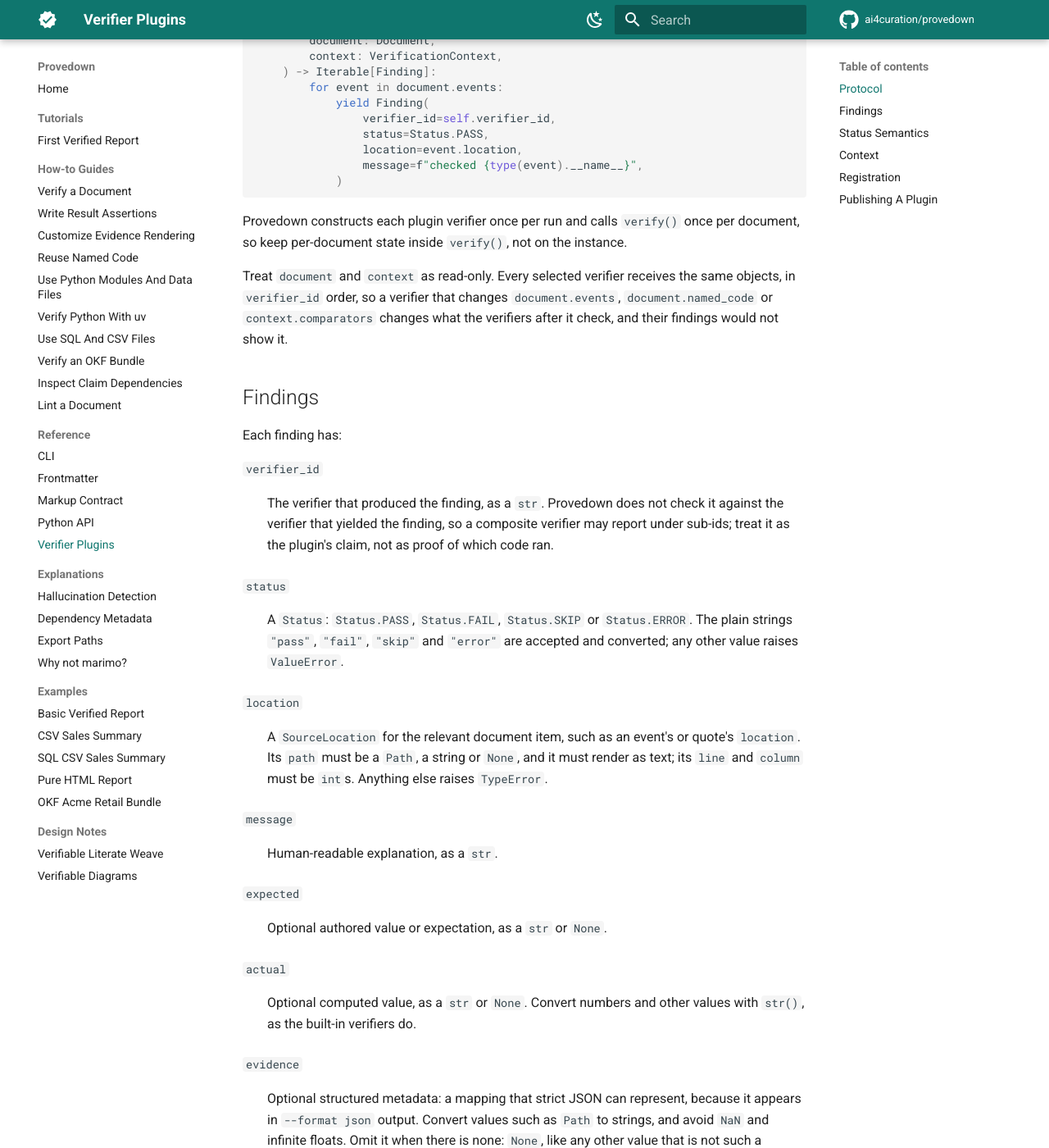
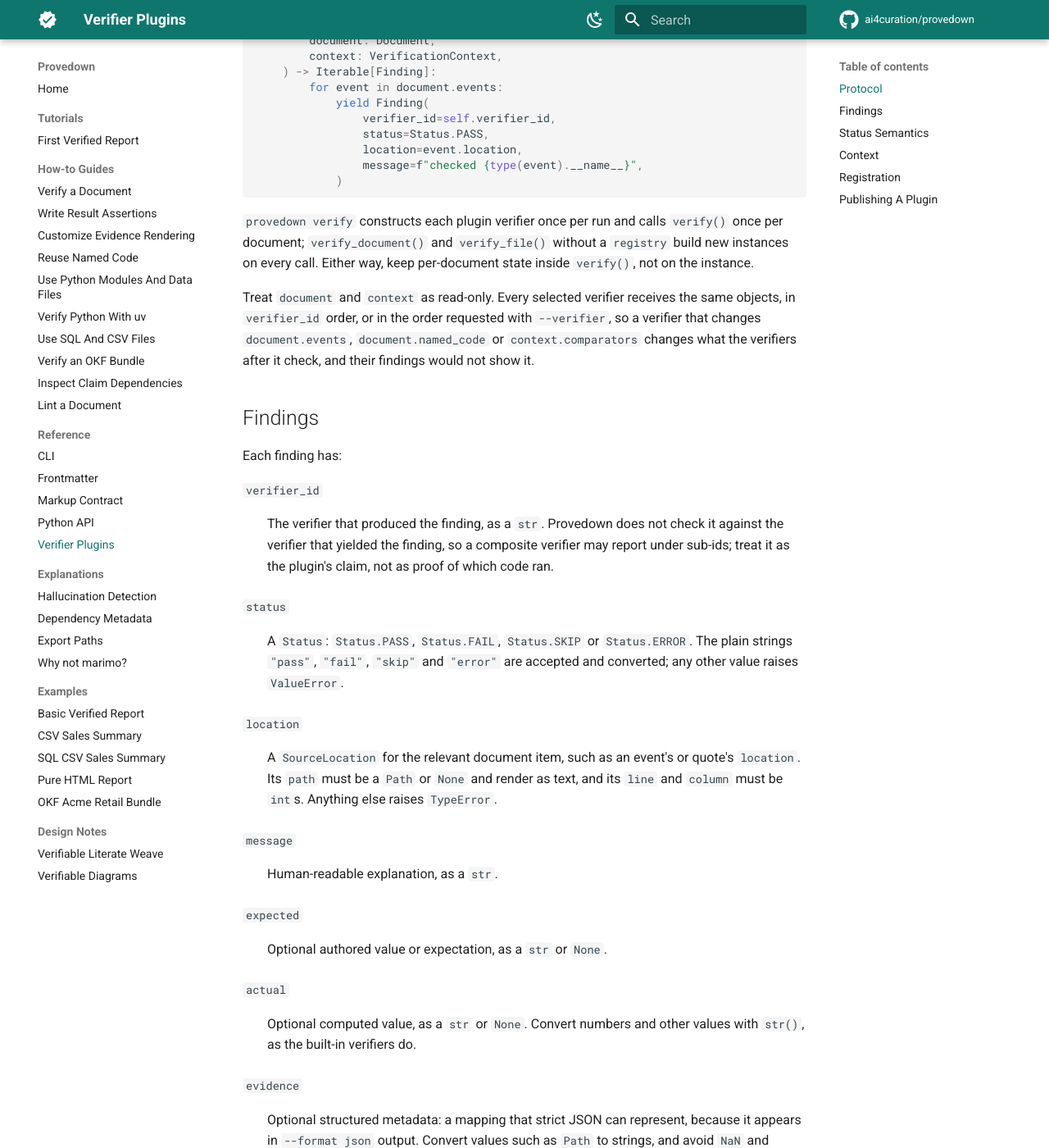
Before and after one commit to ai4curation/provedown, an MkDocs documentation site: the page built from docs/reference/verifier-plugins.md, in a window 1280 px wide and 1400 px high, scrolled down 524 px. Shown: the whole window at 82% size. Built offline with MkDocs 1.6.1 and Material for MkDocs 9.7.7, drawn with Linux system fonts in a browser that asks for light colours; comment, search, counter and statistics services are not loaded; some of the changed text lies outside the part shown.

Commit message:
Coerce a str document path to Path at parse time; keep the strict location check
A library caller passing path="notes.md" now gets a Path document, so the
built-in verifiers work; Finding keeps PurePath | None, matching the model and
docs. Also state the library-path lifetime and the --verifier run order.

Co-Authored-By: Claude Opus 5.5 <noreply@anthropic.com>
Claude-Session: https://claude.ai/code/session_01UMrk1o2dPRDsVFZsQKFRpm

````diff
--- a/docs/reference/verifier-plugins.md
+++ b/docs/reference/verifier-plugins.md
@@ -30,12 +30,14 @@ class MyVerifier:
             )
 ```
 
-Provedown constructs each plugin verifier once per run and calls `verify()`
-once per document, so keep per-document state inside `verify()`, not on the
-instance.
+`provedown verify` constructs each plugin verifier once per run and calls
+`verify()` once per document; `verify_document()` and `verify_file()` without a
+`registry` build new instances on every call. Either way, keep per-document
+state inside `verify()`, not on the instance.
 
 Treat `document` and `context` as read-only. Every selected verifier receives
-the same objects, in `verifier_id` order, so a verifier that changes
+the same objects, in `verifier_id` order, or in the order requested with
+`--verifier`, so a verifier that changes
 `document.events`, `document.named_code` or `context.comparators` changes what
 the verifiers after it check, and their findings would not show it.
 
@@ -56,9 +58,9 @@ Each finding has:
 
 `location`
 : A `SourceLocation` for the relevant document item, such as an event's or
-  quote's `location`. Its `path` must be a `Path`, a string or `None`, and it
-  must render as text; its `line`
-  and `column` must be `int`s. Anything else raises `TypeError`.
+  quote's `location`. Its `path` must be a `Path` or `None` and render as
+  text, and its `line` and `column` must be `int`s. Anything else raises
+  `TypeError`.
 
 `message`
 : Human-readable explanation, as a `str`.
@@ -172,7 +174,8 @@ The id that `--verifier` and `list-verifiers` use is the verifier's
 `verifier_id`, not the entry point name. In the example above the entry point
 is called `quotes`, but `--verifier` takes whatever `QuoteVerifier.verifier_id`
 is. The entry point name only sets the load order and appears in error
-messages. It does not set the run order: verifiers run in `verifier_id` order.
+messages. It does not set the run order: verifiers run in `verifier_id` order,
+or in the order `--verifier` names them.
 
 Entry points load in name order. A plugin may not reuse the `verifier_id` of a
 built-in verifier or of a plugin loaded before it. A plugin that cannot be
````
Also changed, not shown: 3 other files.
